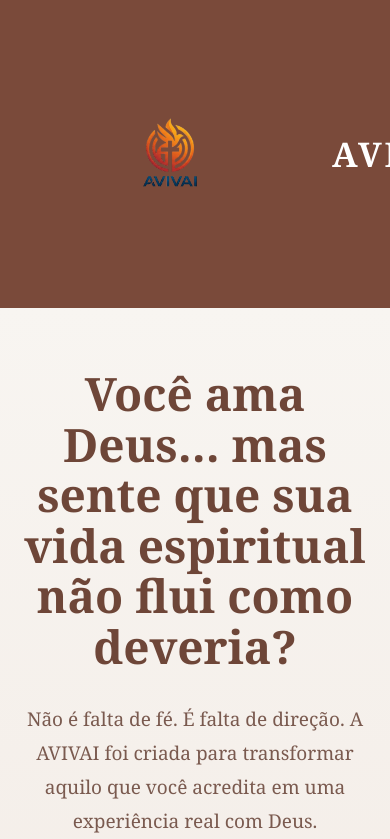
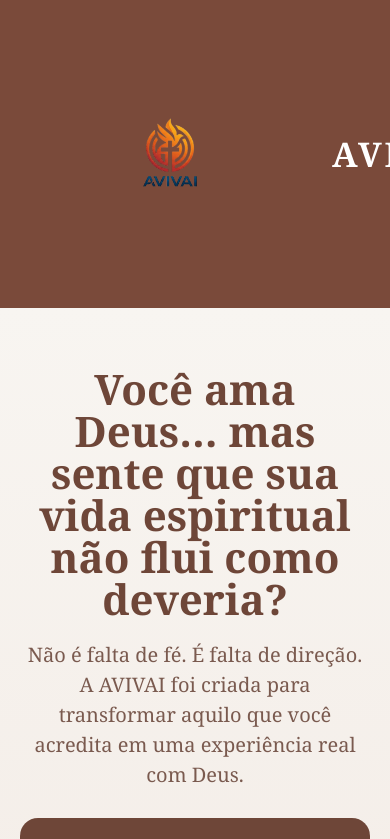
Before and after one commit to Mayra727/avivai-frontend, a React (Vite) app: page / in a window 390 px wide. Shown: the top 839 px of the page. Built offline with nearby package versions, Linux system fonts and the light colour scheme.

Commit message:
style: ajusta hero section para caber sem scroll

```diff
--- a/src/pages/Home.css
+++ b/src/pages/Home.css
@@ -140,7 +140,9 @@
 
   width:100%;
 
-  max-width:520px;
+  max-width:470px;
+
+  max-height:650px;
 
   border-radius:32px;
 
@@ -166,15 +168,17 @@
 
 .hero{
 
-  min-height:88vh;
+  min-height:78vh;
 
   display:flex;
 
   align-items:center;
 
-  justify-content:center;
+  justify-content:space-between;
 
-  padding:80px 30px;
+  gap:50px;
+
+  padding:40px 60px;
 
   background:
   linear-gradient(
@@ -184,7 +188,6 @@
   );
 
 }
-
 .hero-content{
 
   flex:1;
@@ -215,13 +218,13 @@
 
 .hero h1{
 
-  font-size:76px;
+  font-size:68px;
 
-  line-height:1.1;
+  line-height:1;
 
   color:#6E4638;
 
-  margin-bottom:30px;
+  margin-bottom:20px;
 
 }
 
@@ -352,16 +355,20 @@
   }
 
   .hero h1{
+  font-size:42px;
+}
 
-    font-size:46px;
+ .hero p{
 
-  }
+  font-size:20px;
 
-  .hero p{
+  line-height:1.5;
 
-    font-size:19px;
+  color:#7A5A4F;
 
-  }
+  margin-bottom:28px;
+
+}
 
   .hero-buttons{
 
```
